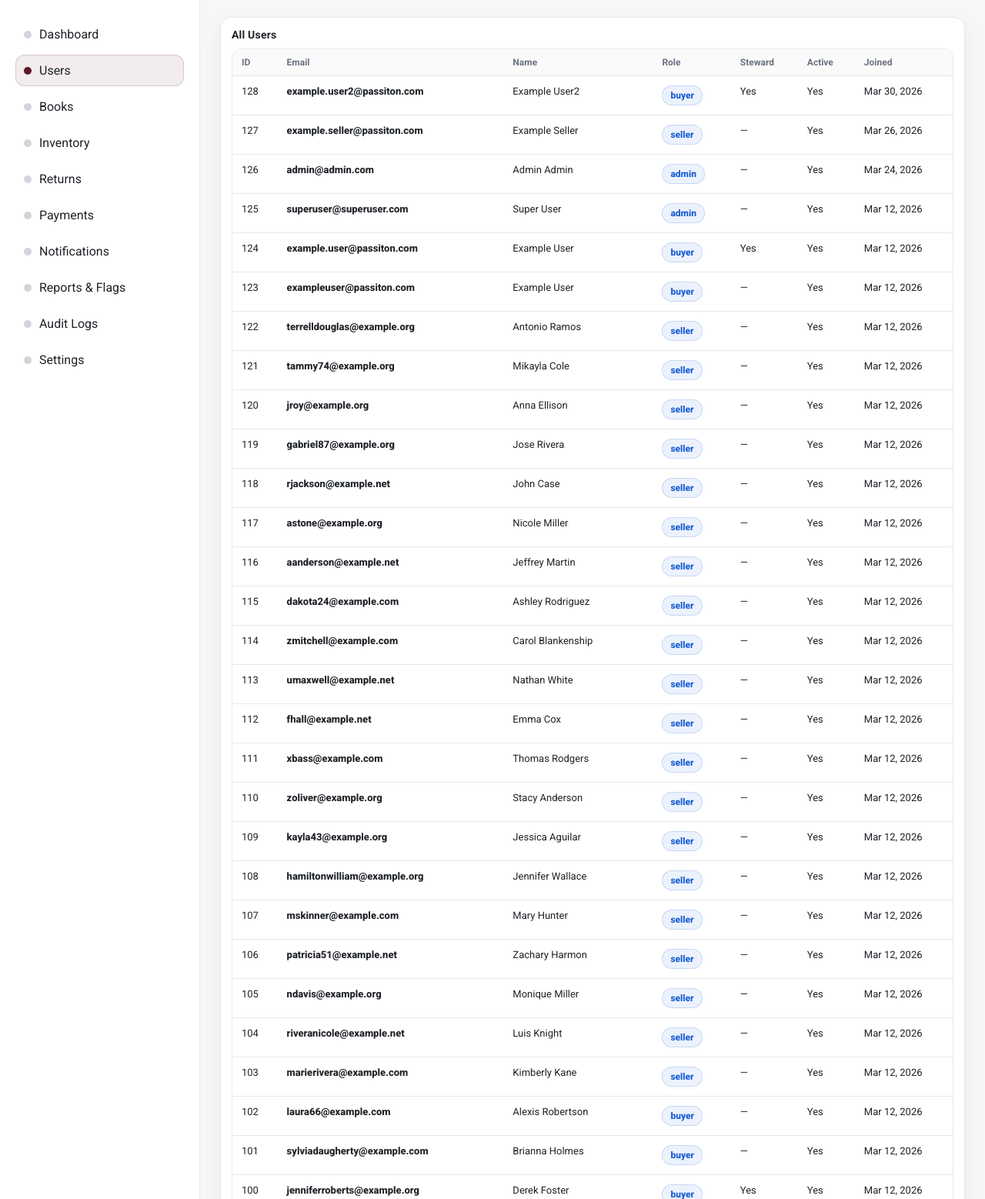
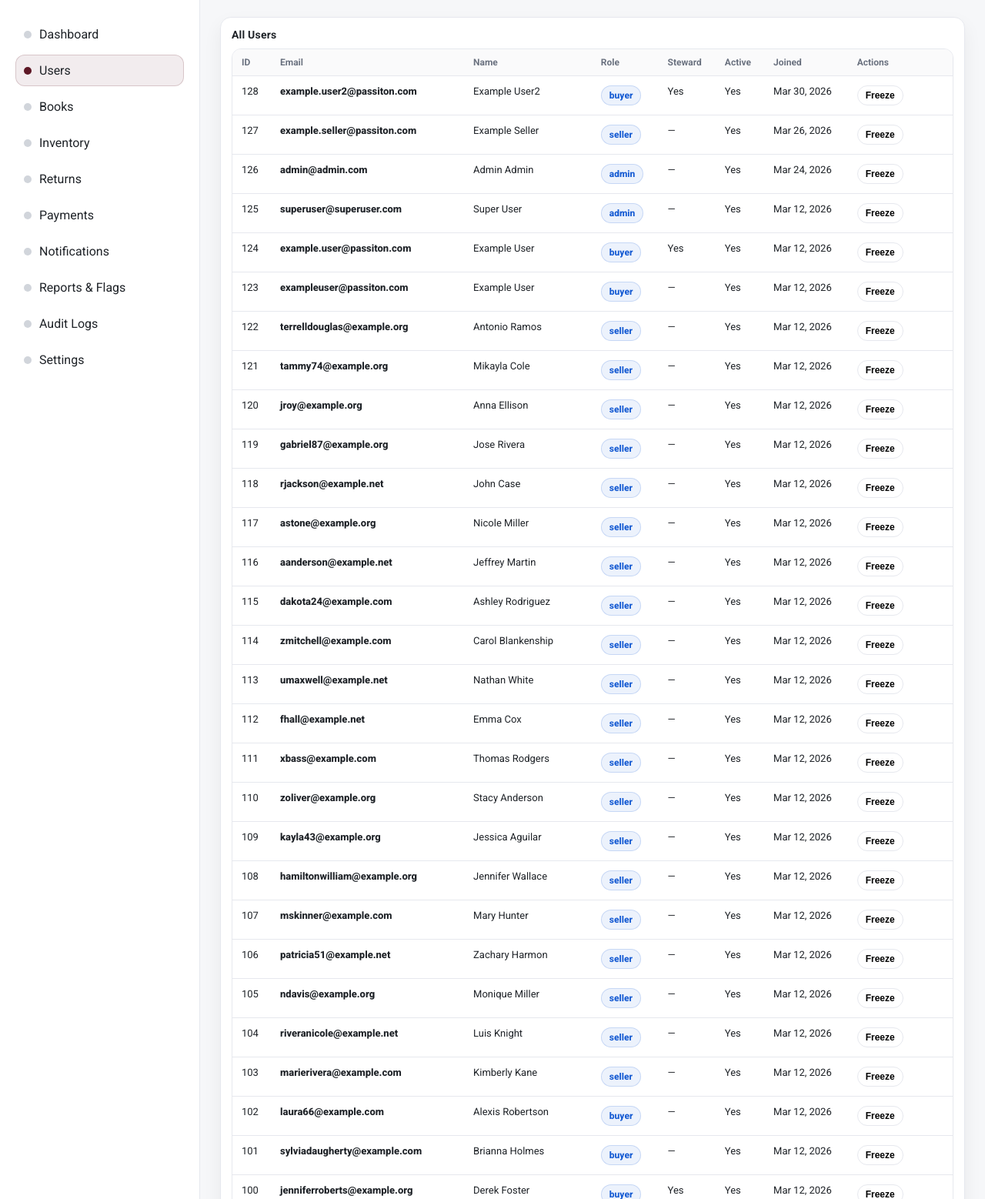
Before and after one commit to athishr88/software_eng_class_project, a Django app: page /staff/users/list/ in a window 1280 px wide. Shown: the part 162-1720 px from the top of the page at 77% size. Run offline with Django 5.2, Linux system fonts and the light colour scheme; a user stored in the database is signed in; data comes from the database, SQL or seed files in the repository.

Commit message:
Freeze users
Added functions to freeze users and books

```diff
--- a/Admin/templates/users/users.html
+++ b/Admin/templates/users/users.html
@@ -20,6 +20,7 @@
           <th>Steward</th>
           <th>Active</th>
           <th>Joined</th>
+          <th>Actions</th>
         </tr>
       </thead>
       <tbody>
@@ -32,9 +33,21 @@
           <td>{% if u.steward_verified %}Yes{% else %}—{% endif %}</td>
           <td>{% if u.is_active %}Yes{% else %}No{% endif %}</td>
           <td>{{ u.created_at|date:"M d, Y" }}</td>
+          <td>
+            {% if u.id == request.user.id %}
+              <span class="pill resolved">Current Admin</span>
+            {% else %}
+              <form method="post" action="{% url 'toggle_user_freeze' u.id %}">
+                {% csrf_token %}
+                <button type="submit" class="pill {% if u.is_active %}review{% else %}open{% endif %}">
+                  {% if u.is_active %}Freeze{% else %}Unfreeze{% endif %}
+                </button>
+              </form>
+            {% endif %}
+          </td>
         </tr>
         {% empty %}
-        <tr><td colspan="7" class="empty-row">No users found</td></tr>
+        <tr><td colspan="8" class="empty-row">No users found</td></tr>
         {% endfor %}
       </tbody>
     </table>
--- a/Admin/urls.py
+++ b/Admin/urls.py
@@ -13,7 +13,9 @@ urlpatterns = [
     path("staff/sellers/approve/<int:user_id>/", views.approve_seller, name="approve_seller"),
     path("staff/buyers/approve/<int:user_id>/", views.approve_buyer, name="approve_buyer"),
     path("users/list/", views.admin_users, name="admin_users"),
+    path("users/<int:user_id>/toggle-freeze/", views.toggle_user_freeze, name="toggle_user_freeze"),
     path("books/", views.admin_books, name="admin_books"),
+    path("books/<int:book_id>/toggle-freeze/", views.toggle_book_freeze, name="toggle_book_freeze"),
     path("inventory/", views.admin_inventory, name="admin_inventory"),
     path("returns/", views.admin_returns, name="admin_returns"),
     path("payments/", views.admin_payments, name="admin_payments"),
--- a/Admin/views.py
+++ b/Admin/views.py
@@ -283,10 +283,44 @@ def admin_users(request):
 
 
 @staff_required
+def toggle_user_freeze(request, user_id):
+    if request.method != "POST":
+        return redirect("admin_users")
+
+    user = get_object_or_404(User, id=user_id)
+    if user.id == request.user.id:
+        messages.error(request, "You cannot freeze your own admin account.")
+        return redirect("admin_users")
+
+    user.is_active = not user.is_active
+    user.save(update_fields=["is_active", "updated_at"])
+    if user.is_active:
+        messages.success(request, f"User {user.email} has been unfrozen.")
+    else:
+        messages.success(request, f"User {user.email} has been frozen.")
+    return redirect("admin_users")
+
+
+@staff_required
 def admin_books(request):
     books = Book.objects.all().select_related("seller_user").order_by("-created_at")[:200]
     ctx = {**_admin_context(request), "nav_active": "books", "books": books}
     return render(request, "books/books.html", ctx)
+
+
+@staff_required
+def toggle_book_freeze(request, book_id):
+    if request.method != "POST":
+        return redirect("admin_books")
+
+    book = get_object_or_404(Book, id=book_id)
+    book.is_active = not book.is_active
+    book.save(update_fields=["is_active", "updated_at"])
+    if book.is_active:
+        messages.success(request, f"Book '{book.title}' is now unfrozen and visible.")
+    else:
+        messages.success(request, f"Book '{book.title}' has been frozen.")
+    return redirect("admin_books")
 
 
 @staff_required
```
Also changed, not shown: Admin/templates/books/books.html (+10 -1 lines).
